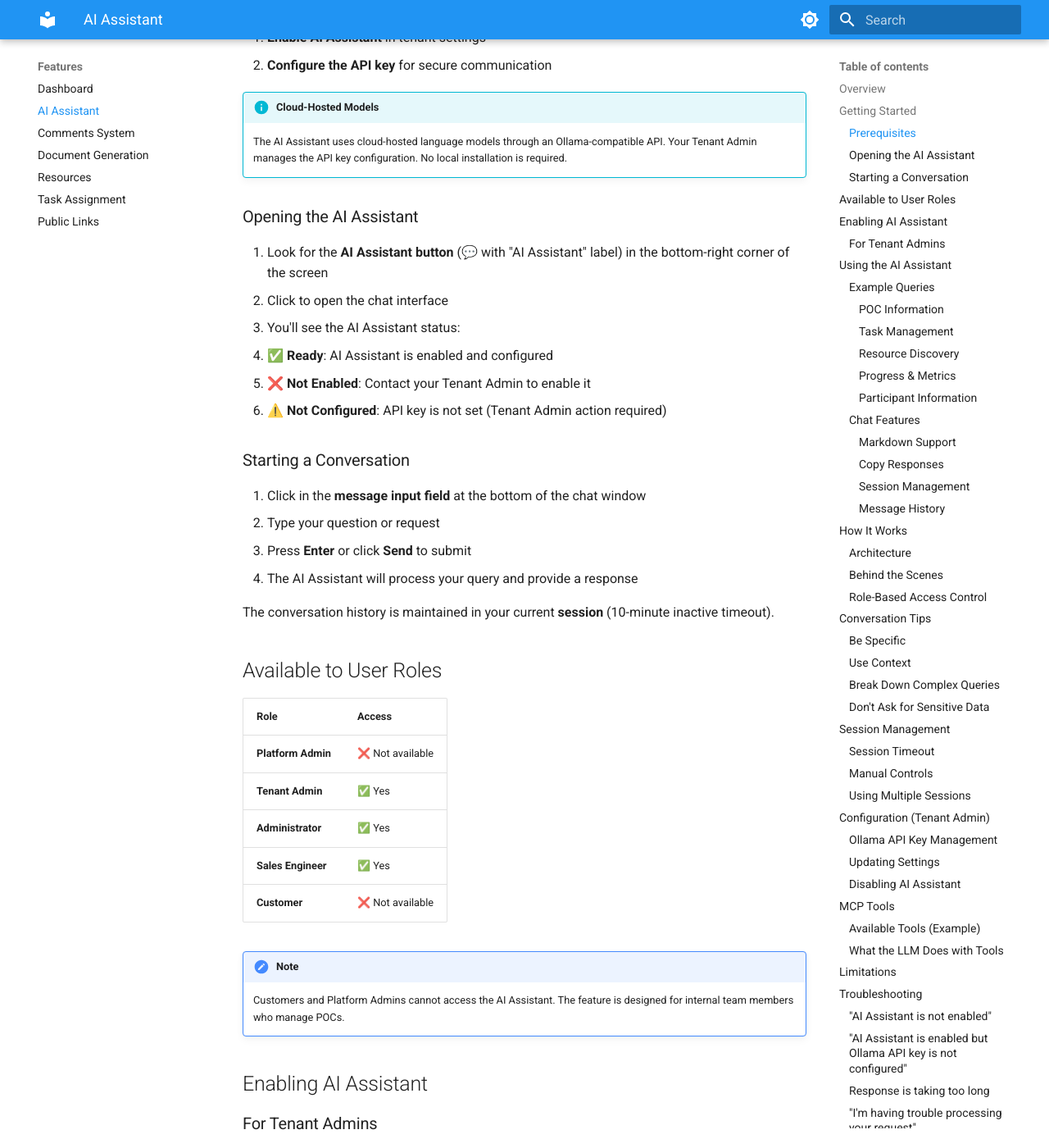
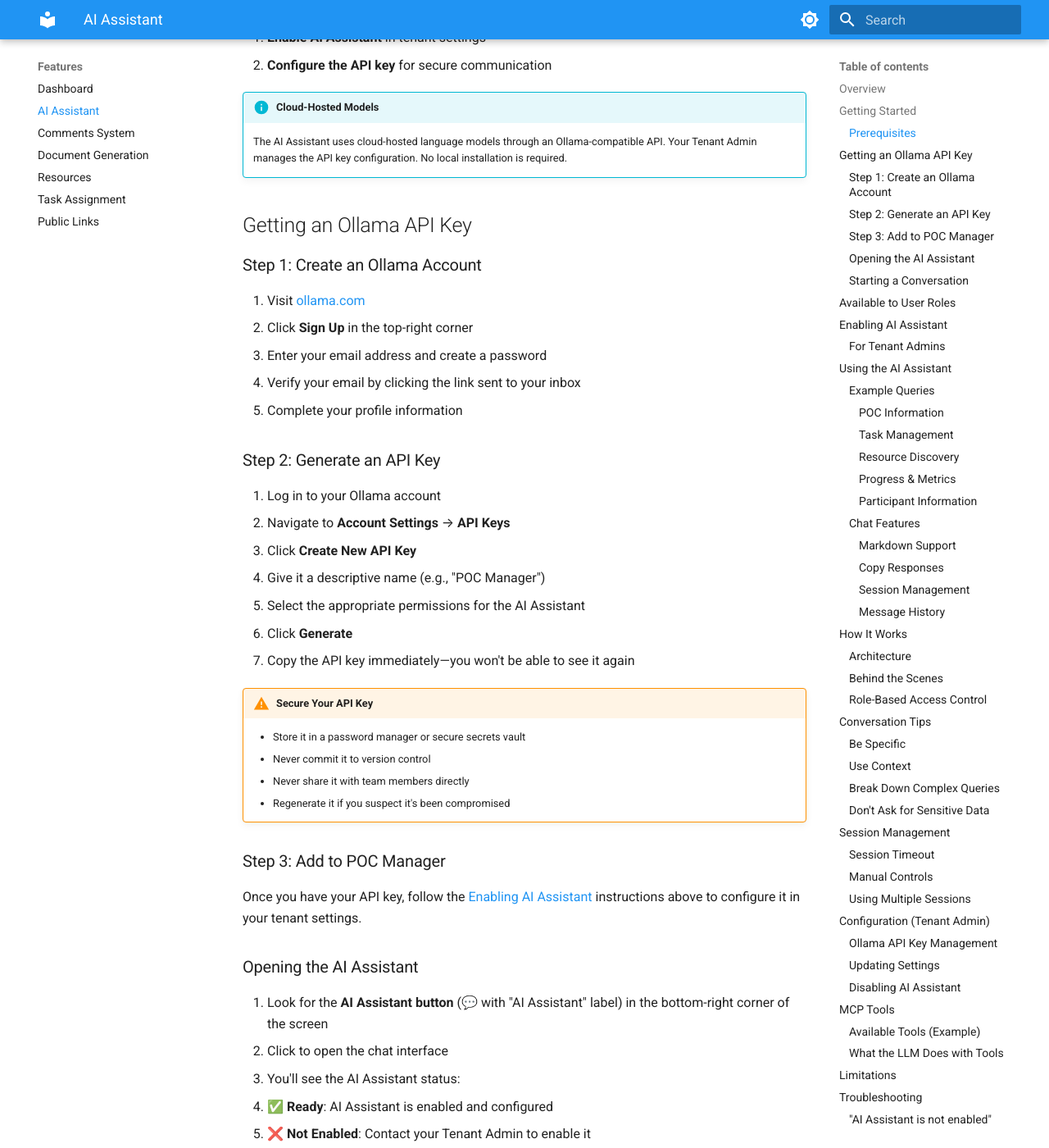
Before and after one commit to marcelonyc/poc-manager, an MkDocs documentation site: the page built from docs/features/ai-assistant.md, in a window 1280 px wide and 1400 px high, scrolled down 846 px. Shown: the whole window at 82% size. Built offline with MkDocs 1.6.1 and Material for MkDocs 9.7.7, drawn with Linux system fonts in a browser that asks for light colours.

Commit message:
Documentation Updates

```diff
--- a/docs/features/ai-assistant.md
+++ b/docs/features/ai-assistant.md
@@ -26,6 +26,38 @@ Before using the AI Assistant, your Tenant Admin must:
 
 !!! info "Cloud-Hosted Models"
     The AI Assistant uses cloud-hosted language models through an Ollama-compatible API. Your Tenant Admin manages the API key configuration. No local installation is required.
+
+
+## Getting an Ollama API Key
+
+### Step 1: Create an Ollama Account
+
+1. Visit [ollama.com](https://ollama.com)
+2. Click **Sign Up** in the top-right corner
+3. Enter your email address and create a password
+4. Verify your email by clicking the link sent to your inbox
+5. Complete your profile information
+
+### Step 2: Generate an API Key
+
+1. Log in to your Ollama account
+2. Navigate to **Account Settings** → **API Keys**
+3. Click **Create New API Key**
+4. Give it a descriptive name (e.g., "POC Manager")
+5. Select the appropriate permissions for the AI Assistant
+6. Click **Generate**
+7. Copy the API key immediately—you won't be able to see it again
+
+!!! warning "Secure Your API Key"
+    - Store it in a password manager or secure secrets vault
+    - Never commit it to version control
+    - Never share it with team members directly
+    - Regenerate it if you suspect it's been compromised
+
+### Step 3: Add to POC Manager
+
+Once you have your API key, follow the [Enabling AI Assistant](#enabling-ai-assistant) instructions above to configure it in your tenant settings.
+
 
 ### Opening the AI Assistant
 
--- a/mkdocs.yml
+++ b/mkdocs.yml
@@ -82,6 +82,7 @@ nav:
     - Viewing POCs: customer/viewing-pocs.md
     - Providing Feedback: customer/providing-feedback.md
     - Task Completion: customer/task-completion.md
+    - Public Links: customer/accessing-public-pocs.md
   - Features:
     - Dashboard: features/dashboard.md
     - AI Assistant: features/ai-assistant.md
@@ -89,4 +90,4 @@ nav:
     - Document Generation: features/documents.md
     - Resources: features/resources.md
     - Task Assignment: features/task-assignment.md
-    - Public Links: features/public-links.md
+    - Public Links: features/public-share-links.md
```
